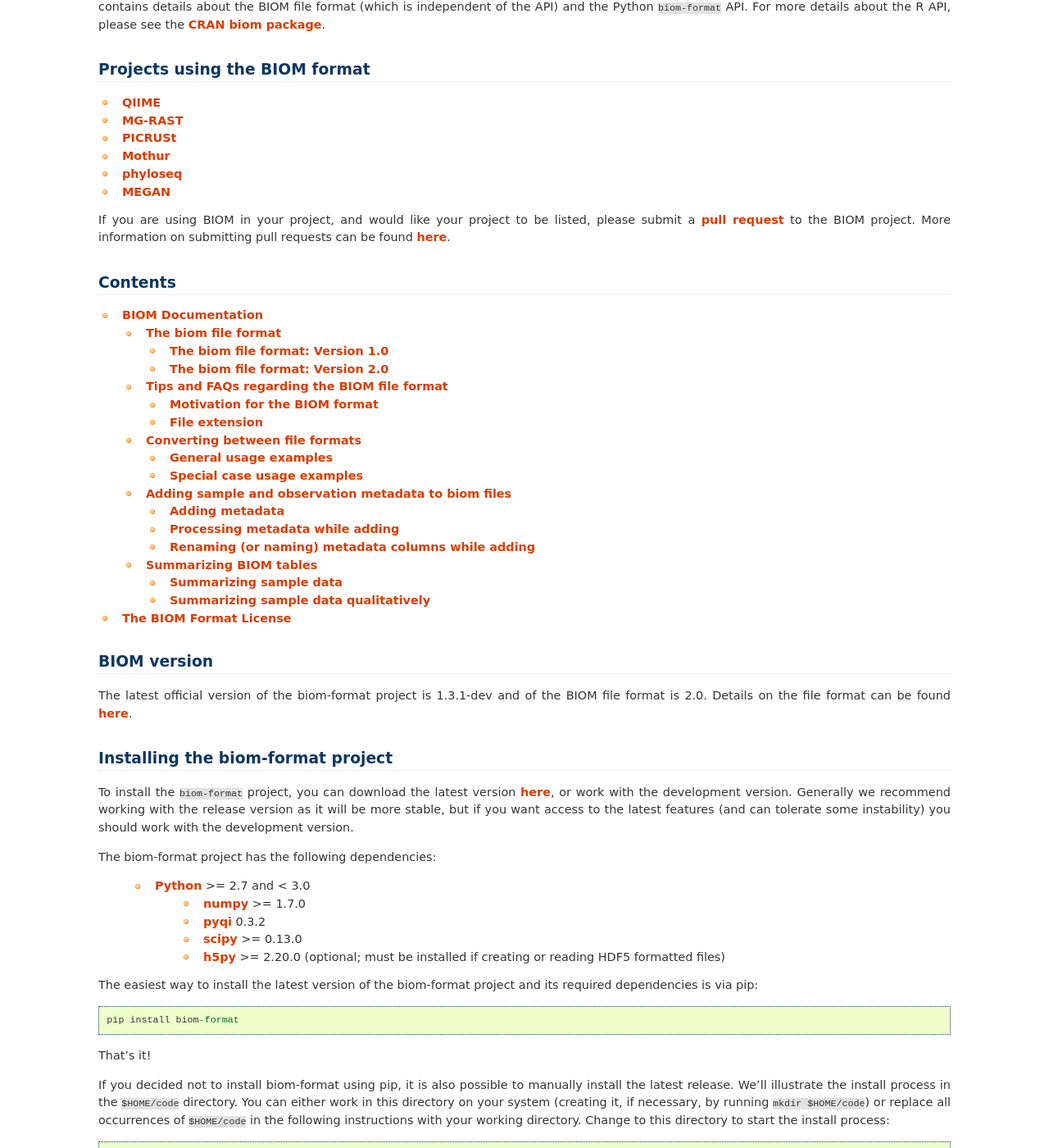
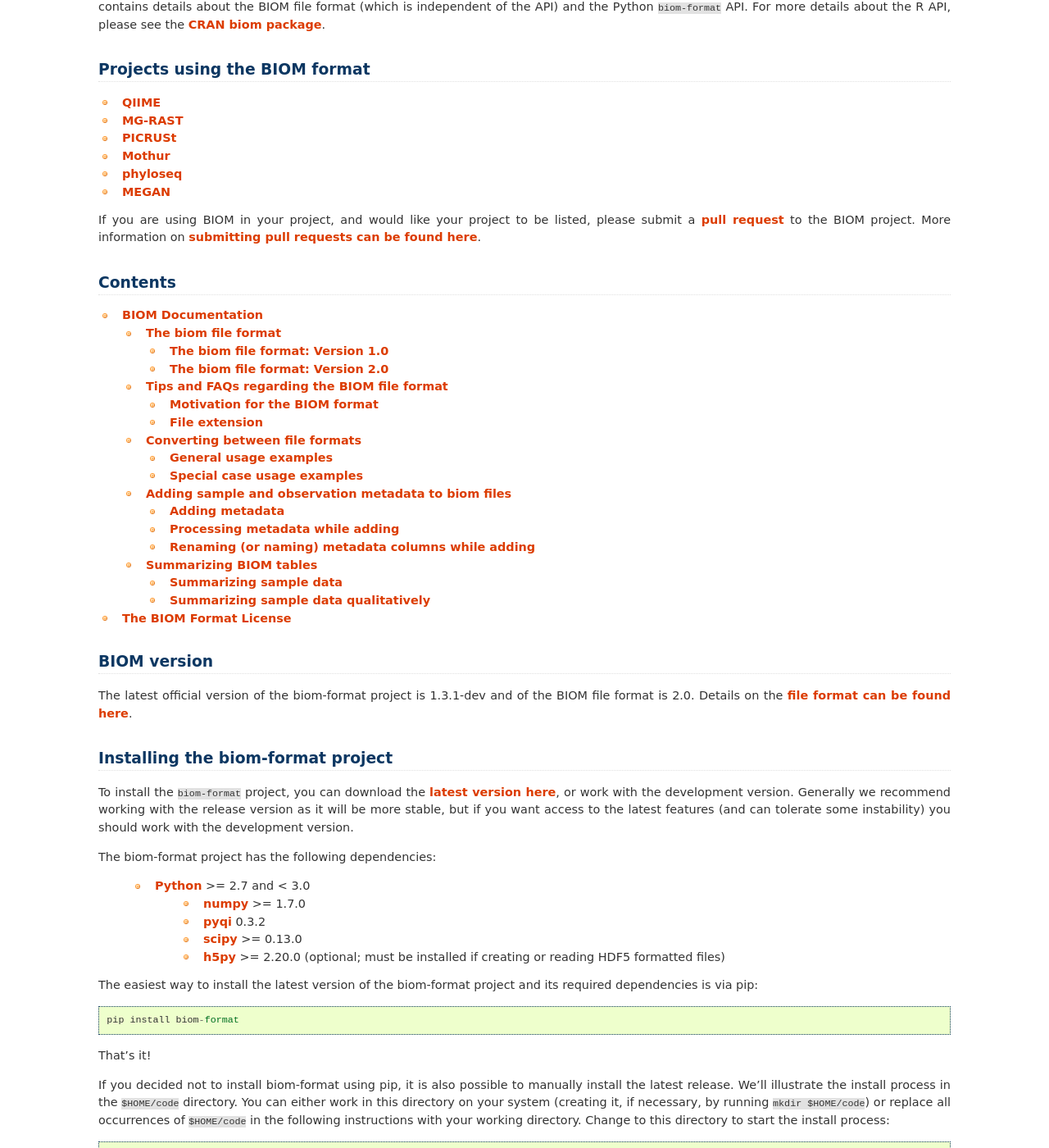
Before and after one commit to biocore/biom-format, a Sphinx documentation site: the page built from doc/index.rst, in a window 1280 px wide and 1400 px high, scrolled down 668 px. Shown: the whole window at 82% size. Built offline with Sphinx 7.4.7, drawn with Linux system fonts in a browser that asks for light colours; formulas are drawn with MathJax 3; pages that are not in the unit, such as notebooks, are missing from menus; some of the changed text lies outside the part shown.

```diff
--- a/doc/index.rst
+++ b/doc/index.rst
@@ -23,7 +23,7 @@ Projects using the BIOM format
 * `phyloseq <http://www.bioconductor.org/packages/release/bioc/html/phyloseq.html>`_
 * `MEGAN <http://ab.inf.uni-tuebingen.de/software/megan5/>`_
 
-If you are using BIOM in your project, and would like your project to be listed, please submit a `pull request <https://github.com/biocore/biom-format/pulls>`_ to the BIOM project. More information on submitting pull requests can be found `here <https://help.github.com/articles/using-pull-requests>`_.
+If you are using BIOM in your project, and would like your project to be listed, please submit a `pull request <https://github.com/biocore/biom-format/pulls>`_ to the BIOM project. More information on `submitting pull requests can be found here <https://help.github.com/articles/using-pull-requests>`_.
 
 Contents
 ========
@@ -37,12 +37,12 @@ Contents
 BIOM version
 ============
 
-The latest official version of the biom-format project is |release| and of the BIOM file format is 2.0. Details on the file format can be found `here <./documentation/biom_format.html>`_.
+The latest official version of the biom-format project is |release| and of the BIOM file format is 2.0. Details on the `file format can be found here <./documentation/biom_format.html>`_.
 
 Installing the biom-format project
 ==================================
 
-To install the ``biom-format`` project, you can download the latest version `here <https://pypi.python.org/pypi/biom-format/>`_, or work with the development version. Generally we recommend working with the release version as it will be more stable, but if you want access to the latest features (and can tolerate some instability) you should work with the development version.
+To install the ``biom-format`` project, you can download the `latest version here <https://pypi.python.org/pypi/biom-format/>`_, or work with the development version. Generally we recommend working with the release version as it will be more stable, but if you want access to the latest features (and can tolerate some instability) you should work with the development version.
 
 The biom-format project has the following dependencies:
 
@@ -62,7 +62,7 @@ If you decided not to install biom-format using pip, it is also possible to manu
 
 	cd $HOME/code
 
-Download the latest release, which can be found `here <https://pypi.python.org/pypi/biom-format>`_. After downloading, unpack and install (note: x.y.z refers to the downloaded version)::
+Download the `latest release, which can be found here <https://pypi.python.org/pypi/biom-format>`_. After downloading, unpack and install (note: x.y.z refers to the downloaded version)::
 
 	tar xzf biom-format-x.y.z.tar.gz
 	cd $HOME/code/biom-format-x.y.z
```
